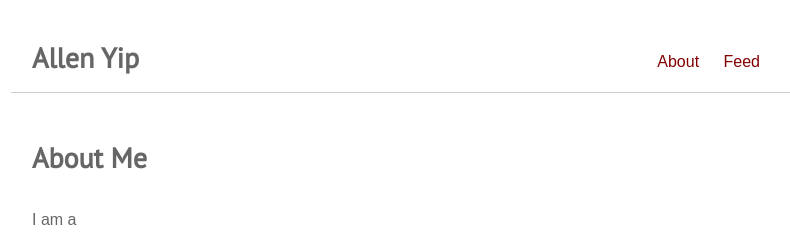
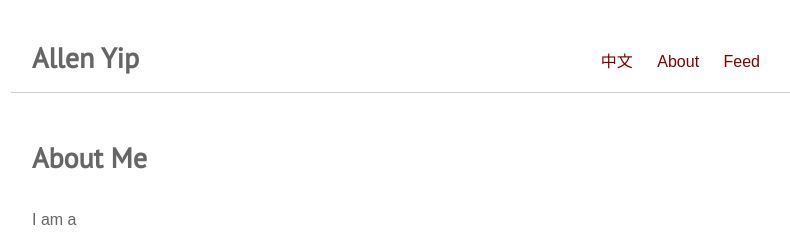
Before and after one commit to allenyip/en, a Jekyll site: the page built from about.md, in a window 1280 px wide. Shown: the top 243 px of the page, without its empty margins (239-1029 px from the left). Built offline with Jekyll 4.4.1, drawn with Linux system fonts in a browser that asks for light colours; some web fonts are replaced; Markdown is read by kramdown in place of the engine named in the settings; comment, search, counter and statistics services are not loaded.

Commit message:
add chinese link

```diff
--- a/_layouts/index.html
+++ b/_layouts/index.html
@@ -26,6 +26,7 @@
     <div class="inner">
       <h1><a href="/en">Allen Yip</a></h1>
       <ul id="quick-links">
+        <li><a href="/">中文</a></li>
         <li><a href="/en/about.html">About</a></li>
         <li><a href="/en/atom.xml">Feed</a></li>
       </ul>
```
